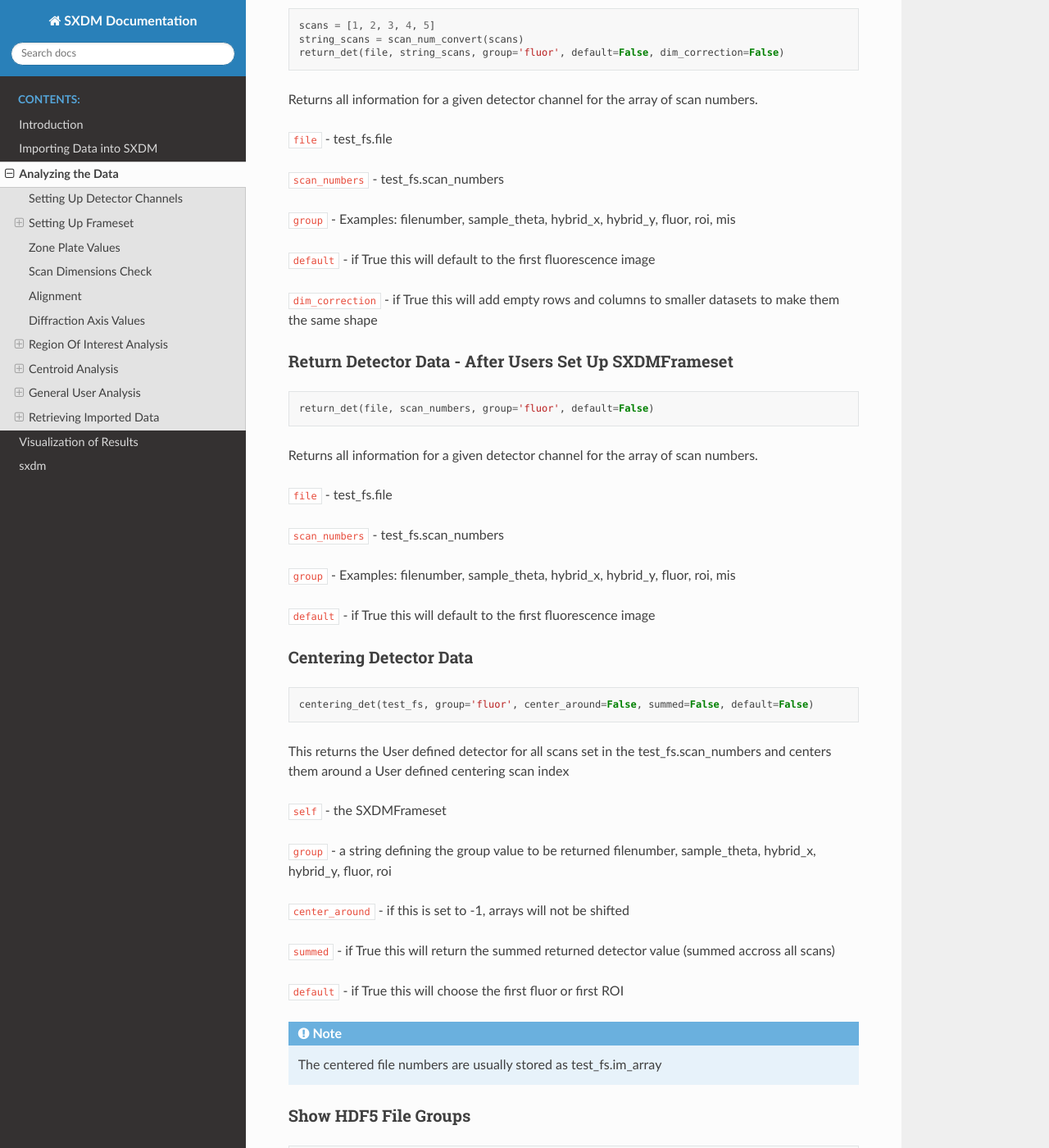
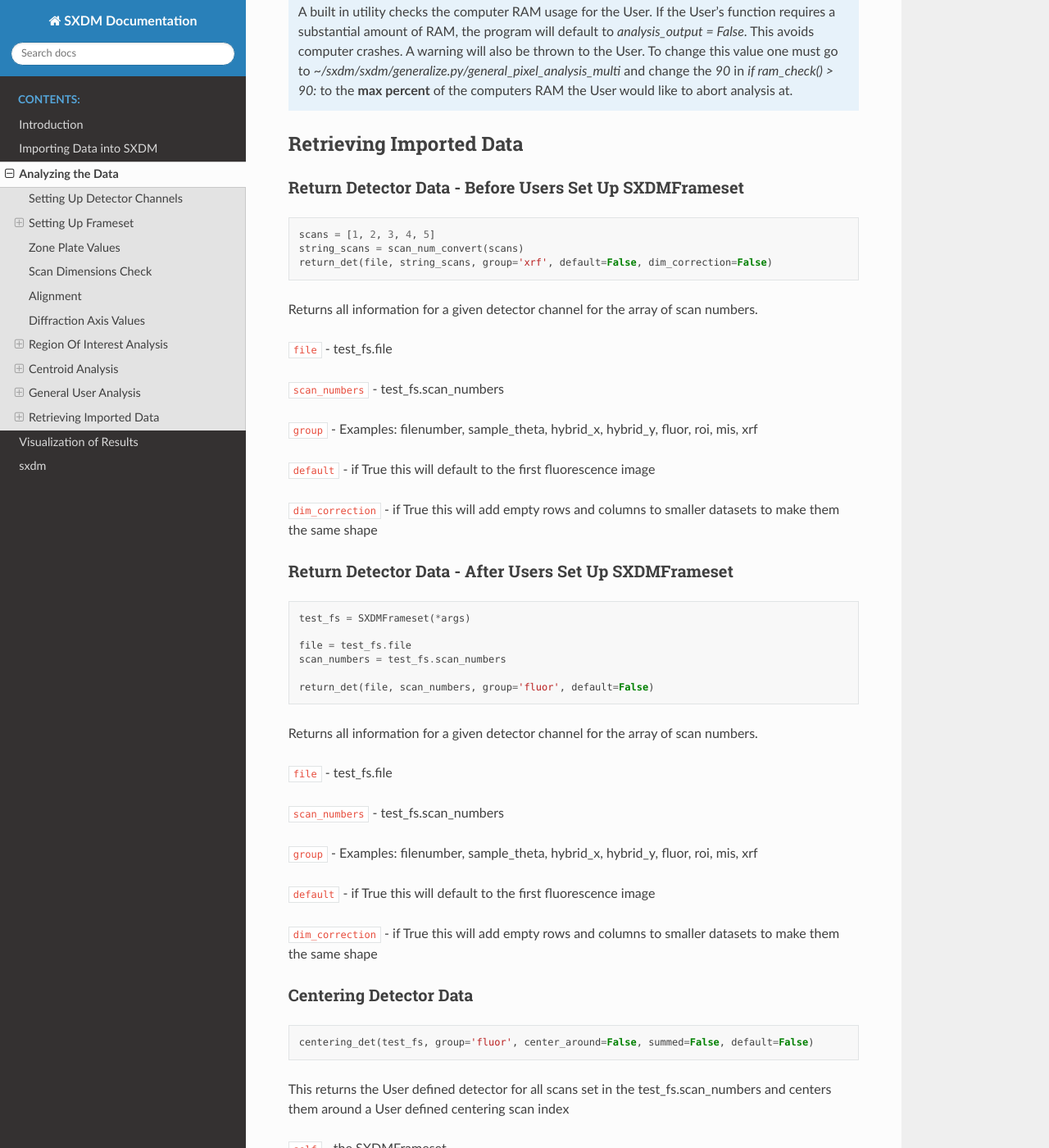
Before and after one commit to WilliamJudge94/sxdm, a Sphinx documentation site: the page built from docs/analysis.rst, in a window 1280 px wide and 1400 px high, scrolled down 12544 px. Shown: the whole window at 82% size. Built offline with Sphinx 7.4.7 and the Read the Docs theme 2.0.0, drawn with Linux system fonts in a browser that asks for light colours; some of the changed text lies outside the part shown.

Commit message:
Adding 'xrf' to detector channels and return_det functionality

```diff
--- a/docs/analysis.rst
+++ b/docs/analysis.rst
@@ -44,6 +44,13 @@
 
     hybrid_y = 2
 
+    xrf = {
+	    'Fe':2,
+	    'Cu':2,
+	    'Ni':2,
+	    'Full':2,
+	    }
+
     mis = {
         '2Theta': 2,
         'Relative_r_To_Detector': 2,
@@ -87,6 +94,10 @@
 ``hybrid_y`` (int) This must be a single integer value corresponding to the detector channel associated with the
 hybrid_y location/motor position. this should correspond to the detector number of the motor you are scanning in the y direction
 
+``xrf`` (dic) The User can place as many x-ray fluorescence dictionary entries as they would like. Except there must
+be at least 1. Entries can be named however the User would like. None of these are in use in SXDM-1.0. They are there
+for User additions. THESE CORRESPOND TO THE DETECTOR CHANNELS UNDER THE 'xrf' HEADING THE THE HDF FILE!!!
+
 ``mis`` (dic) The User can place as many miscellaneous (mis) dictionary entries as they would like. Except there must
 be at least 1. Entries can be named however the User would like. None of these are in use in SXDM-1.0. They are there
 for User additions.
@@ -104,7 +115,8 @@
                     sample_theta,
                     hybrid_x,
                     hybrid_y,
-                    mis)
+                    mis,
+                    xrf,)
 
     # You can reset the detector_channels through `del_det_chan(file)` function
 
@@ -543,7 +555,7 @@
 
     scans = [1, 2, 3, 4, 5]
     string_scans = scan_num_convert(scans)
-    return_det(file, string_scans, group='fluor', default=False, dim_correction=False)
+    return_det(file, string_scans, group='xrf', default=False, dim_correction=False)
 
 Returns all information for a given detector channel for the array of scan numbers.
 
@@ -551,7 +563,7 @@
 
 ``scan_numbers`` - test_fs.scan_numbers
 
-``group`` - Examples: filenumber, sample_theta, hybrid_x, hybrid_y, fluor, roi, mis
+``group`` - Examples: filenumber, sample_theta, hybrid_x, hybrid_y, fluor, roi, mis, xrf
 
 ``default`` - if True this will default to the first fluorescence image
 
@@ -563,6 +575,11 @@
 
 .. code:: python
 
+    test_fs = SXDMFrameset(*args)
+
+    file = test_fs.file
+    scan_numbers = test_fs.scan_numbers
+
     return_det(file, scan_numbers, group='fluor', default=False)
 
 Returns all information for a given detector channel for the array of scan numbers.
@@ -571,10 +588,11 @@
 
 ``scan_numbers`` - test_fs.scan_numbers
 
-``group`` - Examples: filenumber, sample_theta, hybrid_x, hybrid_y, fluor, roi, mis
+``group`` - Examples: filenumber, sample_theta, hybrid_x, hybrid_y, fluor, roi, mis, xrf
 
 ``default`` - if True this will default to the first fluorescence image
 
+``dim_correction`` - if True this will add empty rows and columns to smaller datasets to make them the same shape
 
 Centering Detector Data
 ------------------------
```
Also changed, not shown: 2 other files.
